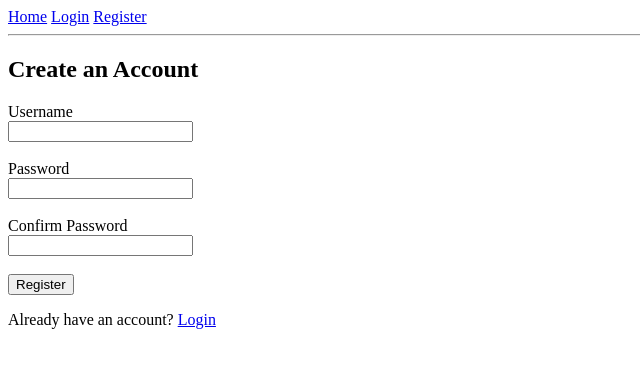
After one commit to ayman72024/habit-tracker, a Flask app: template templates/register.html in a window 1280 px wide. The commit adds this page. Shown: the top 368 px of the page, without its empty margins (0-640 px from the left). Run offline with Flask 3, Linux system fonts and the light colour scheme; the template is opened without the code that fills it, so the values that code supplies are empty; some libraries are stand-ins or nearby versions.

Commit message:
added login, register, apology

```diff
--- a/app.py
+++ b/app.py
@@ -1,7 +1,23 @@
-from flask import Flask, render_template
+from flask import Flask, render_template, request, session, redirect
+from helpers import apology
+from cs50 import SQL
+from werkzeug.security import generate_password_hash, check_password_hash
 
-app = Flask(_name_)
 
+app = Flask(__name__)
+app.secret_key = "your_secret_key"
+db = SQL("sqlite:///habits.db")
+
+@app.route("/init")
+def init():
+  db.execute("""
+             CREATE TABLE IF NOT EXISTS users(
+             id INTEGER PRIMARY KEY AUTOINCREMENT,
+             username TEXT NOT NULL UNIQUE,
+             hash TEXT NOT NULL
+             )
+             """)
+  return "Database initialized!"
 @app.route("/")
 def index():
   return render_template("index.html")
@@ -12,9 +28,49 @@ def login():
     username = request.form.get("username")
     password = request.form.get("password")
 
-    print(username, password)
-    return "Login submitted!"
-return render_template("login.html")
+    if not username:
+      return apology("Username is required!", 400)
+    if not password:
+      return apology("Password is required!", 400)
+    rows = db.execute("SELECT * FROM users WHERE username = ?", username)
+    if len(rows) != 1:
+       return apology("Username does not exist", 403)
+    if not check_password_hash(rows[0]["hash"],password):
+        return apology("Incorrect password", 403)
+    session["user_id"] = rows[0]["id"]
+    return redirect("/")
 
-if __name__ == __main__:
+  return render_template("login.html")
+
+@app.route("/logout")
+def logout():
+  session.clear()
+  return redirect("/")
+
+@app.route("/register", methods=["GET","POST"])
+def register():
+  if request.method == "POST":
+    username = request.form.get("username")
+    password = request.form.get("password")
+    confirmation = request.form.get("confirmation")
+
+    if not username:
+      return apology("Username is required!", 400)
+    if not password:
+      return apology("Password is required!", 400)
+    if not confirmation:
+      return apology("Please confirm your password!", 400)
+    if password != confirmation:
+      return apology("Passwords must match", 400)
+    print(username, password, confirmation)
+    rows = db.execute("SELECT * FROM users WHERE username = ?", username)
+    if len(rows) != 0:
+      return apology("Username already exists", 400)
+    hash = generate_password_hash(password)
+    db.execute("INSERT INTO users (username,hash) VALUES (?, ?)", username, hash)
+
+    return "Register submitted!"
+  return render_template("register.html")
+
+if __name__ == "__main__":
   app.run(debug=True)
--- /dev/null
+++ b/helpers.py
@@ -0,0 +1,4 @@
+from flask import render_template
+
+def apology(message, code=400):
+    return render_template("apology.html", message=message, code=code), code
--- /dev/null
+++ b/templates/layout.html
@@ -0,0 +1,15 @@
+<!DOCTYPE html>
+<html>
+    <head>
+        <title>Habit Tracker</title>
+    </head>
+    <body>
+        <nav>
+            <a href="/">Home</a>
+            <a href="/login">Login</a>
+            <a href="/register">Register</a>
+        </nav>
+        <hr>
+        {% block body %}{% endblock %}
+    </body>
+</html>
--- /dev/null
+++ b/templates/register.html
@@ -0,0 +1,22 @@
+{% extends "layout.html" %}
+
+{% block body %}
+
+<h2>Create an Account</h2>
+
+<form action="/register" method="post">
+    <label>Username</label><br>
+    <input type="text" name="username" required><br><br>
+
+    <label>Password</label><br>
+    <input type="password" name="password" required><br><br>
+
+    <label>Confirm Password</label><br>
+    <input type="password" name="confirmation" required><br><br>
+
+    <button type="submit">Register</button>
+</form>
+
+<p>Already have an account? <a href="/login">Login</a></p>
+
+{% endblock %}
```
Also changed, not shown: templates/apology.html (added, +8 -0 lines), templates/index.html (+4 -8 lines), templates/login.html (+5 -8 lines), habits.db (added).
